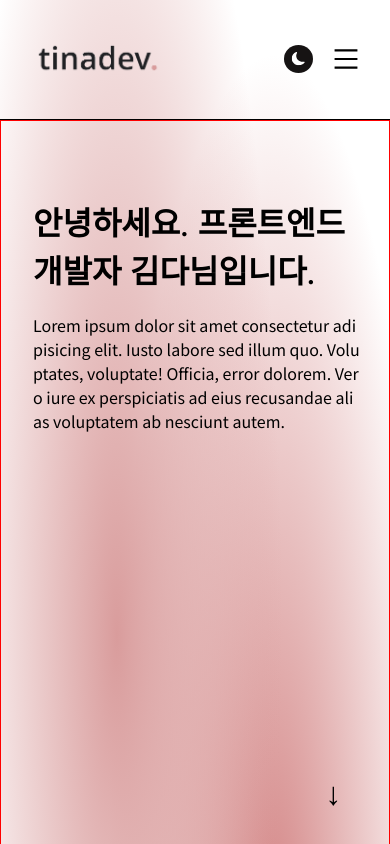
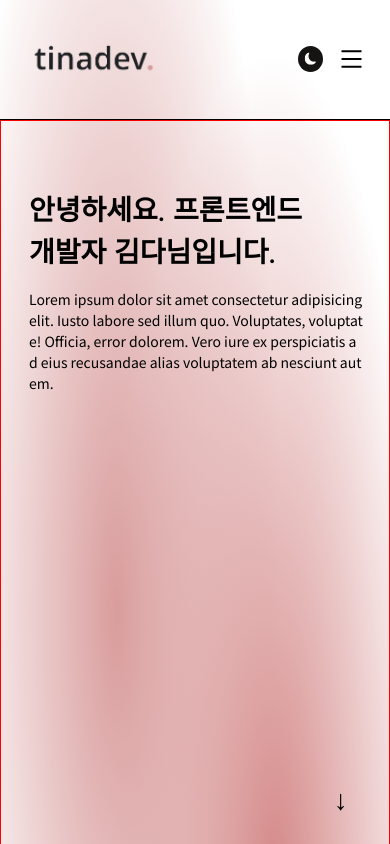
Before and after one commit to dahhnym/danimkim-portfolio, a React (Create React App) app: page / in a window 390 px wide. Shown: the top 844 px of the page. Built offline with nearby package versions, Linux system fonts and the light colour scheme.

Commit message:
💄 modify font-size for responsive design

```diff
--- a/src/styles/GlobalStyle.ts
+++ b/src/styles/GlobalStyle.ts
@@ -2,7 +2,14 @@ import { createGlobalStyle } from 'styled-components';
 
 
 export const GlobalStyle = createGlobalStyle`
-  a, button, li, h1, p {
-    font-family: 'Noto Sans KR', sans-serif;
-  }
+    html {
+        @media screen and (max-width: 640px) {
+            font-size: 14px;
+        }
+        font-size: 16px;
+    }
+
+    a, button, li, h1, p {
+        font-family: 'Noto Sans KR', sans-serif;
+    }
 `
```
